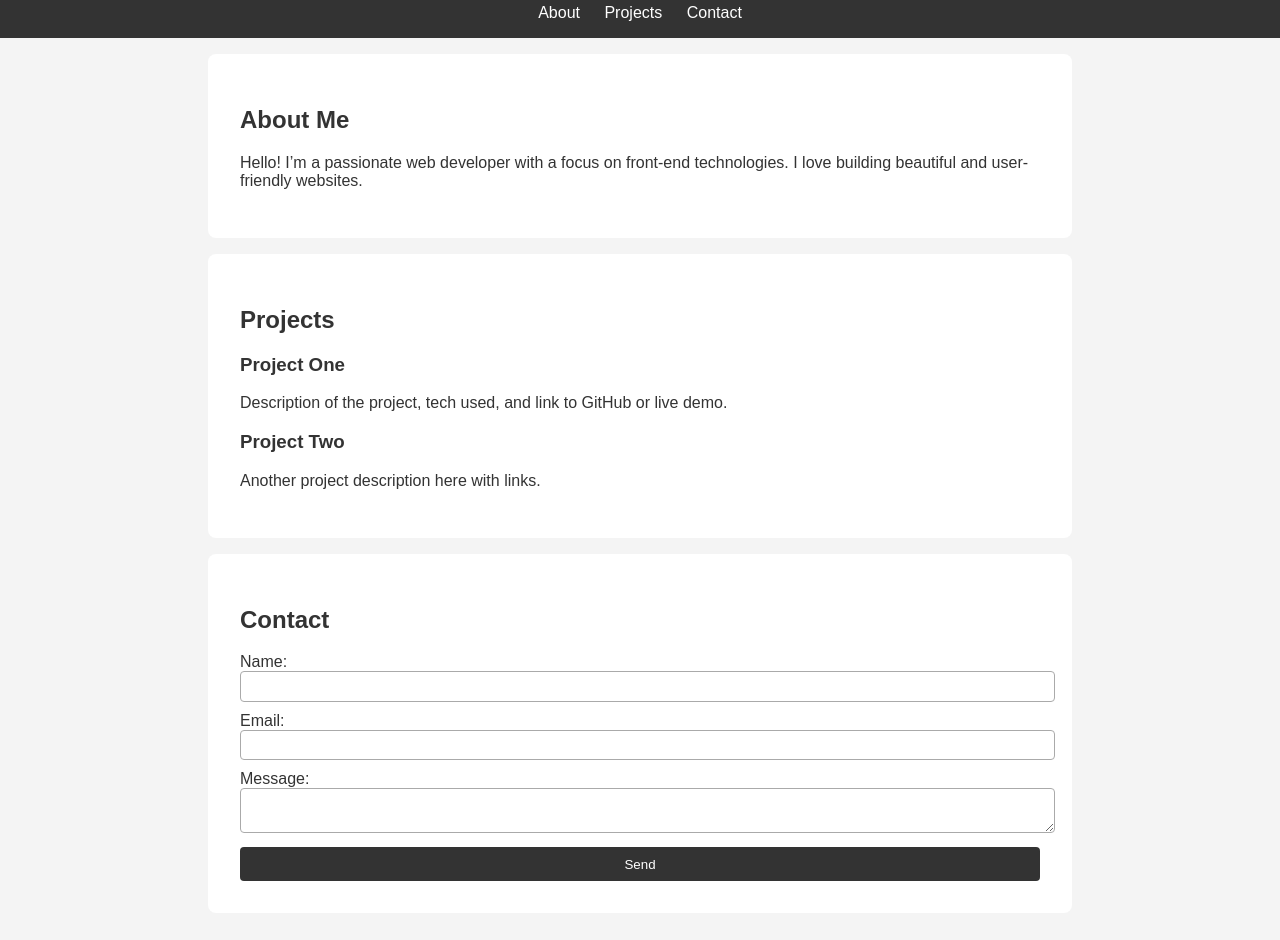
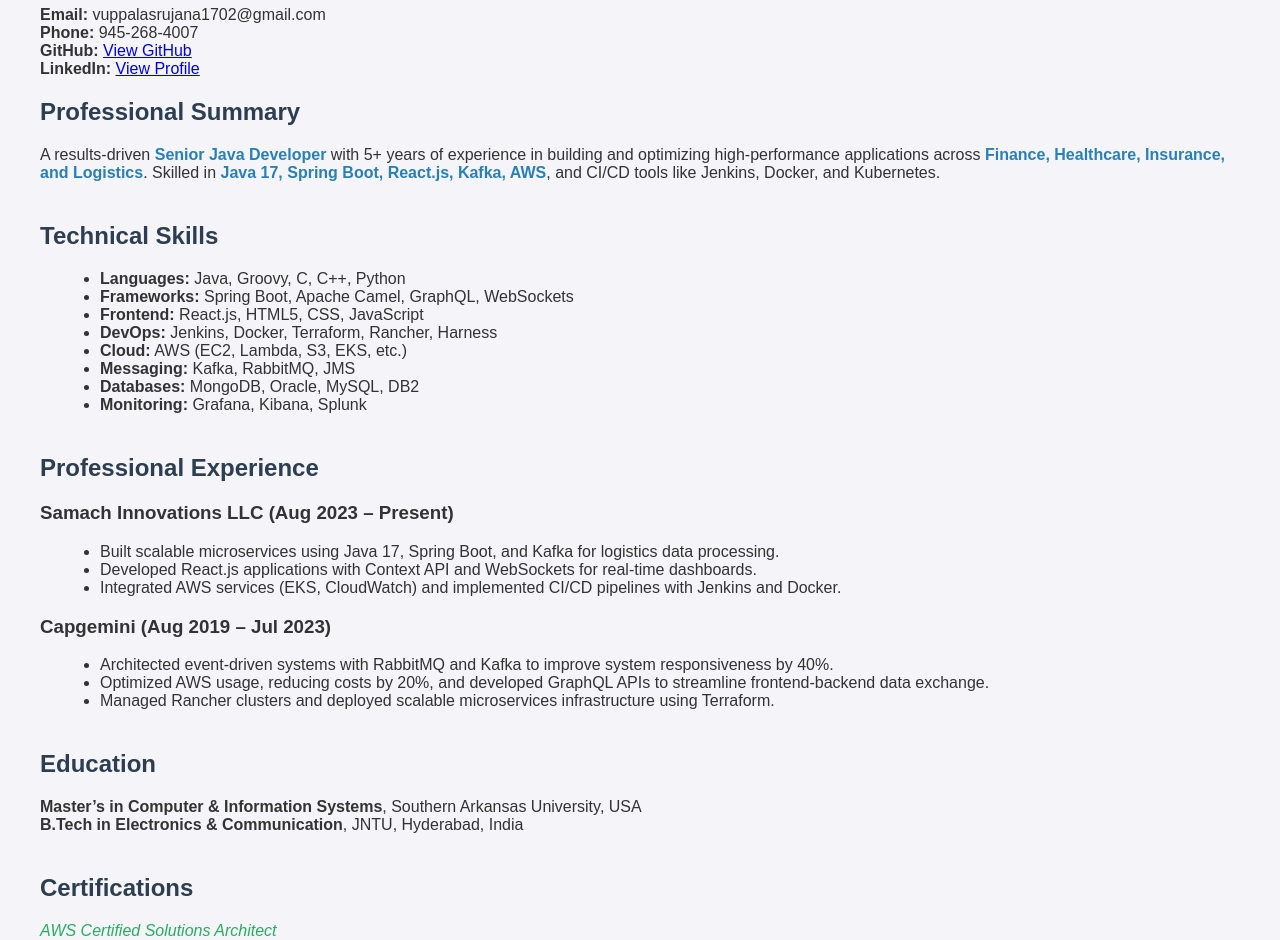
Before and after one commit to srujanavuppala17/srujanavuppala17.github.io, a plain HTML site: page index.html in a window 1280 px wide. Shown: the part 92-1032 px from the top of the page. Drawn offline with Linux system fonts and the light colour scheme.

Commit message:
Update index.html

```diff
--- a/index.html
+++ b/index.html
@@ -1,52 +1,72 @@
+
 <!DOCTYPE html>
 <html lang="en">
 <head>
-  <meta charset="UTF-8" />
-  <meta name="viewport" content="width=device-width, initial-scale=1.0" />
-  <title>Srujana Vuppala Portfolio</title>
-  <link rel="stylesheet" href="style.css" />
+    <meta charset="UTF-8">
+    <title>Srujana Vuppala - Software Engineer Portfolio</title>
+    <style>
+        body { font-family: Arial, sans-serif; margin: 40px; background-color: #f4f4f9; color: #333; }
+        h1, h2 { color: #2c3e50; }
+        section { margin-bottom: 40px; }
+        .highlight { color: #2980b9; font-weight: bold; }
+        ul { list-style: disc; margin-left: 20px; }
+        .certification { font-style: italic; color: #27ae60; }
+    </style>
 </head>
 <body>
-  <header>
     <h1>Srujana Vuppala</h1>
-    <nav>
-      <a href="#about">About</a>
-      <a href="#projects">Projects</a>
-      <a href="#contact">Contact</a>
-    </nav>
-  </header>
+    <p><strong>Email:</strong> vuppalasrujana1702@gmail.com<br>
+       <strong>Phone:</strong> 945-268-4007<br>
+       <strong>GitHub:</strong> <a href="https://github.com/srujanavuppala17/" target="_blank">View GitHub</a><br>
+       <strong>LinkedIn:</strong> <a href="https://www.linkedin.com/in/srujana-vuppala-1b5298170/" target="_blank">View Profile</a></p>
 
-  <section id="about">
-    <h2>About Me</h2>
-    <p>Hello! I’m a passionate web developer with a focus on front-end technologies. I love building beautiful and user-friendly websites.</p>
-  </section>
+    <section>
+        <h2>Professional Summary</h2>
+        <p>A results-driven <span class="highlight">Senior Java Developer</span> with 5+ years of experience in building and optimizing high-performance applications across
+        <span class="highlight">Finance, Healthcare, Insurance, and Logistics</span>. Skilled in <span class="highlight">Java 17, Spring Boot, React.js, Kafka, AWS</span>, and CI/CD tools like Jenkins, Docker, and Kubernetes.</p>
+    </section>
 
-  <section id="projects">
-    <h2>Projects</h2>
-    <div class="project">
-      <h3>Project One</h3>
-      <p>Description of the project, tech used, and link to GitHub or live demo.</p>
-    </div>
-    <div class="project">
-      <h3>Project Two</h3>
-      <p>Another project description here with links.</p>
-    </div>
-  </section>
+    <section>
+        <h2>Technical Skills</h2>
+        <ul>
+            <li><strong>Languages:</strong> Java, Groovy, C, C++, Python</li>
+            <li><strong>Frameworks:</strong> Spring Boot, Apache Camel, GraphQL, WebSockets</li>
+            <li><strong>Frontend:</strong> React.js, HTML5, CSS, JavaScript</li>
+            <li><strong>DevOps:</strong> Jenkins, Docker, Terraform, Rancher, Harness</li>
+            <li><strong>Cloud:</strong> AWS (EC2, Lambda, S3, EKS, etc.)</li>
+            <li><strong>Messaging:</strong> Kafka, RabbitMQ, JMS</li>
+            <li><strong>Databases:</strong> MongoDB, Oracle, MySQL, DB2</li>
+            <li><strong>Monitoring:</strong> Grafana, Kibana, Splunk</li>
+        </ul>
+    </section>
 
-  <section id="contact">
-    <h2>Contact</h2>
-    <form onsubmit="return handleSubmit(event)">
-      <label>Name:<input type="text" required /></label>
-      <label>Email:<input type="email" required /></label>
-      <label>Message:<textarea required></textarea></label>
-      <button type="submit">Send</button>
-    </form>
-  </section>
+    <section>
+        <h2>Professional Experience</h2>
+        <h3>Samach Innovations LLC (Aug 2023 – Present)</h3>
+        <ul>
+            <li>Built scalable microservices using Java 17, Spring Boot, and Kafka for logistics data processing.</li>
+            <li>Developed React.js applications with Context API and WebSockets for real-time dashboards.</li>
+            <li>Integrated AWS services (EKS, CloudWatch) and implemented CI/CD pipelines with Jenkins and Docker.</li>
+        </ul>
 
-  <footer>
-    <p>© 2025 Your Name</p>
-  </footer>
+        <h3>Capgemini (Aug 2019 – Jul 2023)</h3>
+        <ul>
+            <li>Architected event-driven systems with RabbitMQ and Kafka to improve system responsiveness by 40%.</li>
+            <li>Optimized AWS usage, reducing costs by 20%, and developed GraphQL APIs to streamline frontend-backend data exchange.</li>
+            <li>Managed Rancher clusters and deployed scalable microservices infrastructure using Terraform.</li>
+        </ul>
+    </section>
 
-  <script src="script.js"></script>
+    <section>
+        <h2>Education</h2>
+        <p><strong>Master’s in Computer & Information Systems</strong>, Southern Arkansas University, USA<br>
+           <strong>B.Tech in Electronics & Communication</strong>, JNTU, Hyderabad, India</p>
+    </section>
+
+    <section>
+        <h2>Certifications</h2>
+        <p class="certification">AWS Certified Solutions Architect</p>
+        <p class="certification">MuleSoft Certified Developer - Level 1</p>
+    </section>
 </body>
 </html>
```
